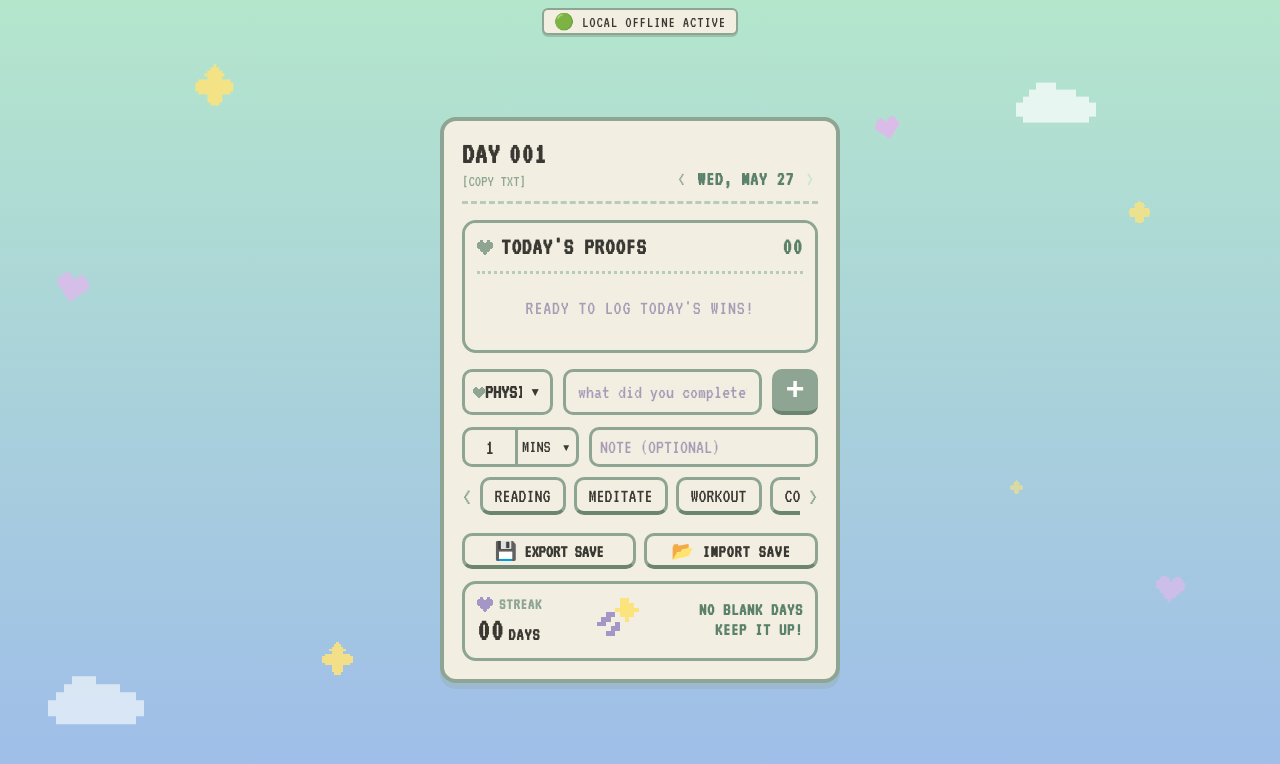
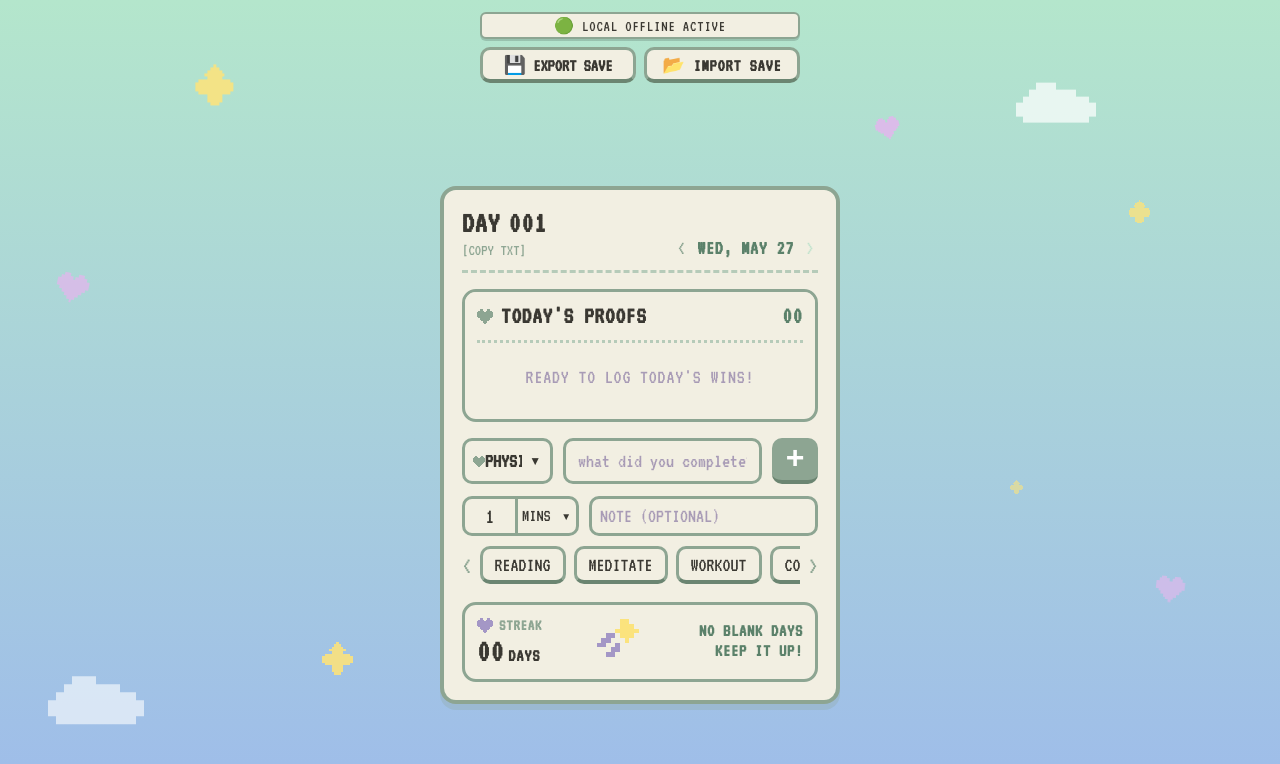
Before and after one commit to oron01/logMachine, a Next.js app: page / in a window 1280 px wide. Shown: the top 764 px of the page. Built offline with nearby package versions, Linux system fonts and the light colour scheme.

Commit message:
Relocate save file manager outside the main card component

```diff
--- a/app/page.js
+++ b/app/page.js
@@ -78,7 +78,7 @@ export default function App() {
     setMounted(true);
   }, []);
 
-  // Fetch Logic (Online Supabase / Local fallback)
+  // Fetch Logic (Online Firebase / Local fallback)
   const fetchProofs = async (userId) => {
     if (db && isOnline) {
       try {
@@ -865,32 +865,65 @@ export default function App() {
 
   return (
     <div className={`${styles.container} ${styles.pixelFontCaps}`}>
-      {/* Offline Status indicator styled seamlessly in absolute alignment */}
-      {!isOnline && (
+      {/* Absolute top container for Status Banner and Save Manager */}
       <div
         style={{
           position: 'absolute',
-            top: '8px',
+          top: '12px',
           left: '50%',
           transform: 'translateX(-50%)',
+          display: 'flex',
+          flexDirection: 'column',
+          alignItems: 'center',
+          gap: '8px',
+          zIndex: 150,
+          width: '320px',
+          maxWidth: '90%'
+        }}
+      >
+        {/* Offline/Online status indicator */}
+        {!isOnline ? (
+          <div
+            style={{
               background: '#f2efe2',
               border: '2px solid #8da592',
               padding: '2px 10px',
               borderRadius: '6px',
               fontSize: '16px',
               color: '#3a3832',
-            zIndex: 150,
               fontFamily: 'var(--font-vt323), monospace',
               boxShadow: '0 2px 0 rgba(0,0,0,0.15)',
-            pointerEvents: 'none'
+              textAlign: 'center',
+              width: '100%'
             }}
           >
             🟢 LOCAL OFFLINE ACTIVE
           </div>
+        ) : (
+          <div
+            style={{
+              background: '#e6f5ed',
+              border: '2px solid #8da592',
+              padding: '2px 10px',
+              borderRadius: '6px',
+              fontSize: '16px',
+              color: '#3a3832',
+              fontFamily: 'var(--font-vt323), monospace',
+              boxShadow: '0 2px 0 rgba(0,0,0,0.15)',
+              textAlign: 'center',
+              width: '100%'
+            }}
+          >
+            🟢 CLOUD DATABASE CONNECTED
+          </div>
         )}
 
+        {/* Save-File Manager positioned cleanly outside the main logger card! */}
+        <SaveManager />
+      </div>
+
       <BackgroundScene />
-      <div className={`${styles.mainCard}`}>
+      <div className={`${styles.mainCard}`} style={{ marginTop: '90px' }}>
         <Header />
         <TodayProofsList />
         <InputRow />
@@ -900,7 +933,6 @@ export default function App() {
             SYNC {localUnsyncedCount} OFFLINE LOGS TO CLOUD DATABASE
           </button>
         )}
-        <SaveManager />
         <StreakFooter />
       </div>
     </div>
```
Lines whose indentation alone changed are shown as unchanged.
